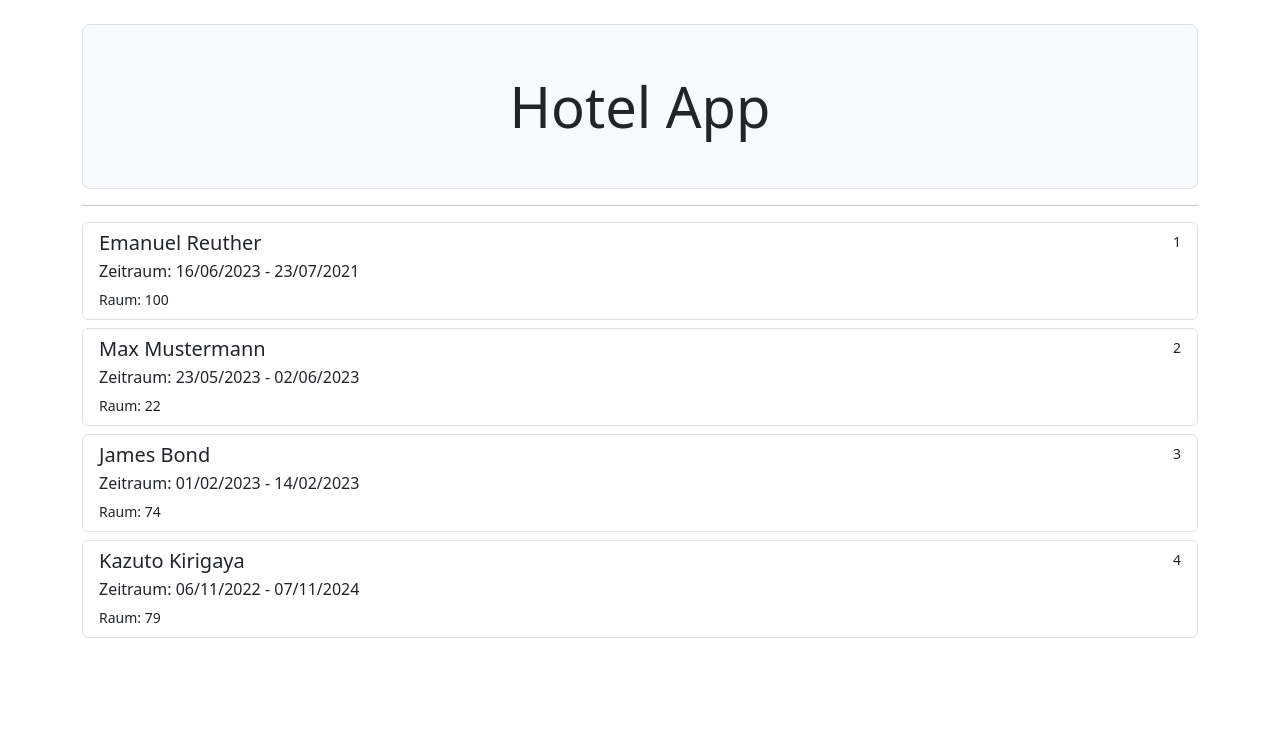
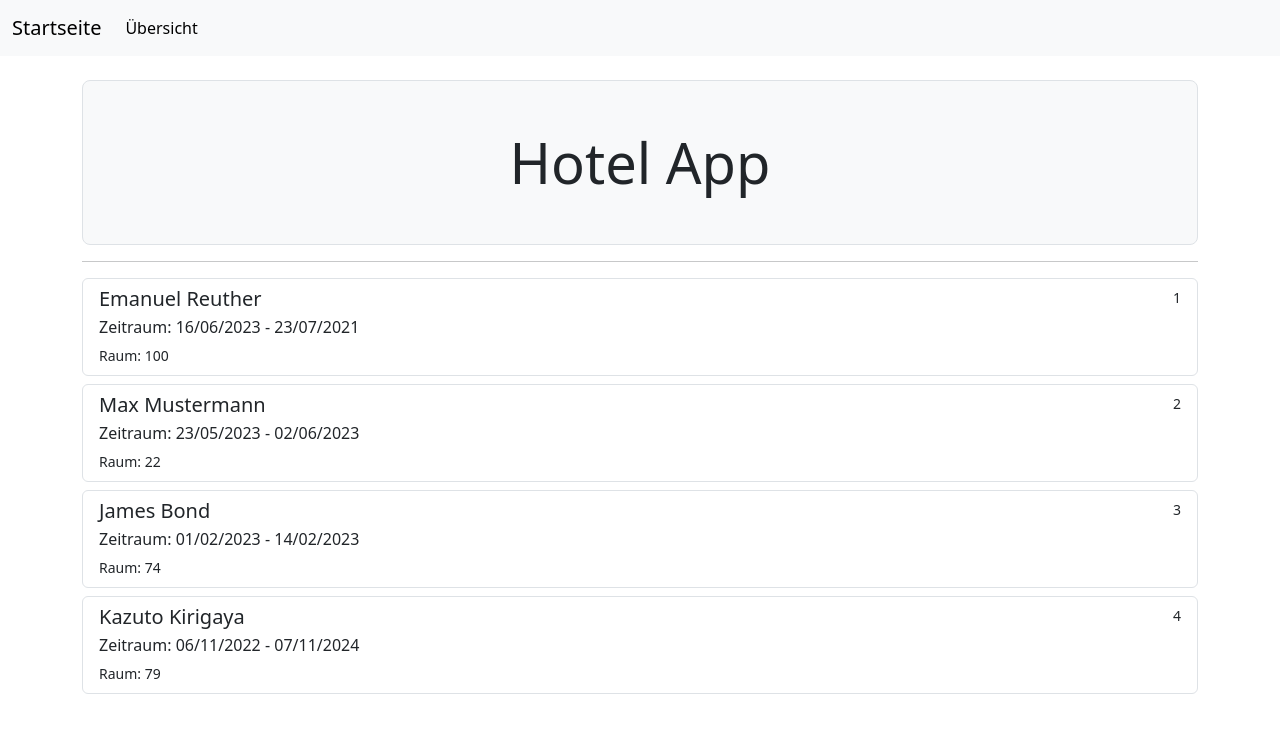
Before and after one commit to DevCodeRunner/hotel-app, an Angular app: page /bookings in a window 1280 px wide. Shown: the top 732 px of the page. Built offline with nearby package versions, Linux system fonts and the light colour scheme.

Commit message:
Modul: 3.3 & 3.4
added: Redirect to Home,
Navbar

```diff
--- a/src/app/app-routing.module.ts
+++ b/src/app/app-routing.module.ts
@@ -5,6 +5,9 @@ import { BookingsComponent } from './bookings/bookings.component';
 const routes: Routes = [
   {
     path:'bookings', component:BookingsComponent
+  },
+  {
+    path:'', redirectTo:'bookings', pathMatch:'full'
   }
 ];
 
--- a/src/app/app.component.html
+++ b/src/app/app.component.html
@@ -1,3 +1,19 @@
+<nav class="navbar navbar-expand-lg bg-body-tertiary">
+  <div class="container-fluid">
+    <a class="navbar-brand" href="#">Startseite</a>
+    <button class="navbar-toggler" type="button" data-bs-toggle="collapse" data-bs-target="#navbarSupportedContent" aria-controls="navbarSupportedContent" aria-expanded="false" aria-label="Toggle navigation">
+      <span class="navbar-toggler-icon"></span>
+    </button>
+    <div class="collapse navbar-collapse" id="navbarSupportedContent">
+      <ul class="navbar-nav me-auto mb-2 mb-lg-0">
+        <li class="nav-item">
+          <a class="nav-link active" aria-current="page" routerLink="/bookings">Übersicht</a>
+        </li>
+      </ul>
+    </div>
+  </div>
+</nav>
+
 <div class="container pt-4">
 <div class="h-100 p-5 bg-body-tertiary border rounded-3 text-center">
   <div class="display-4">{{title}}</div>
```
